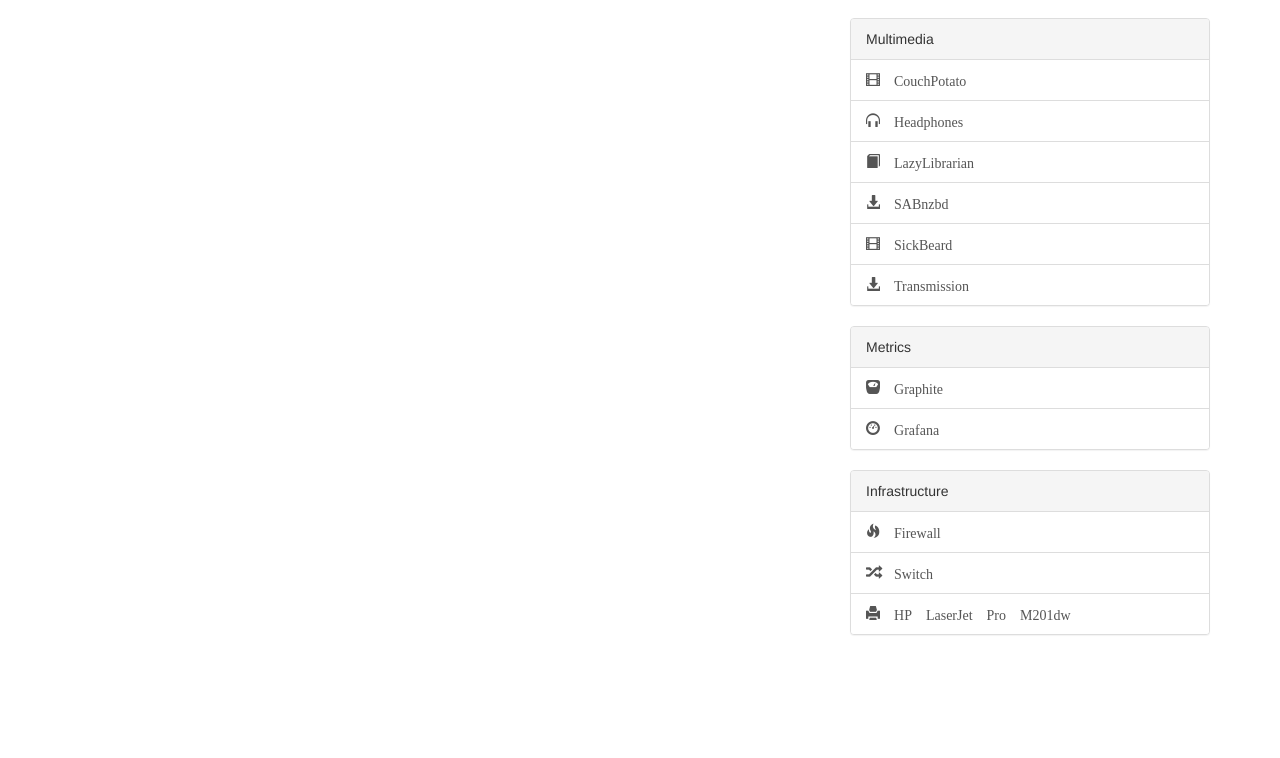
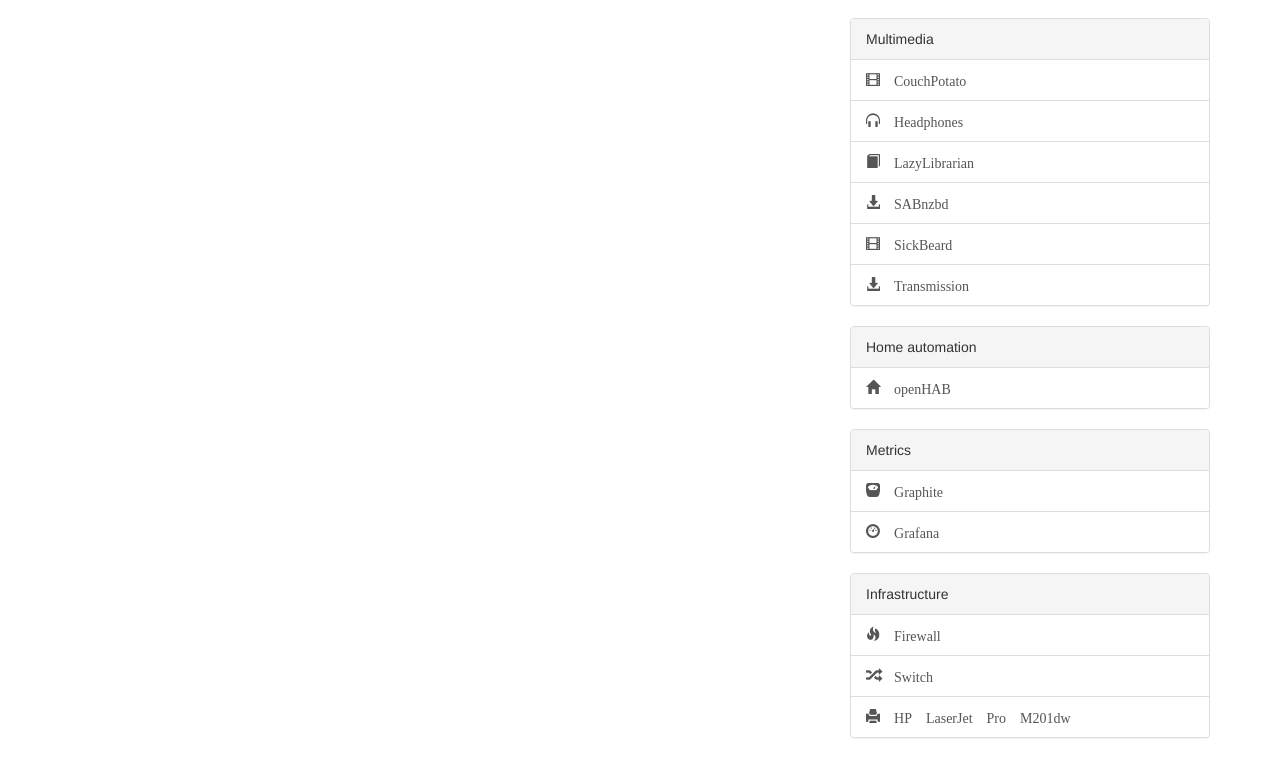
Before and after one commit to gehel/ledcom-nginx, a plain HTML site: page static/index.html in a window 1280 px wide. Shown: the part 102-860 px from the top of the page. Before the commit the page ends 800 px from the top, so only its background shows below. Drawn offline with nearby package versions, Linux system fonts and the light colour scheme.

Commit message:
Added link to openhab

```diff
--- a/static/index.html
+++ b/static/index.html
@@ -46,6 +46,13 @@
                 </div>
             </div>
             <div class="panel panel-default">
+                <div class="panel-heading">Home automation</div>
+                <div class="list-group">
+                    <a href="http://openhab.home.ledcom.ch:8080" class="list-group-item"><span
+                            class="glyphicon glyphicon-home"/> openHAB</a>
+                </div>
+            </div>
+            <div class="panel panel-default">
                 <div class="panel-heading">Metrics</div>
                 <div class="list-group">
                     <a href="http://graphite.home.ledcom.ch" class="list-group-item"><span
```
